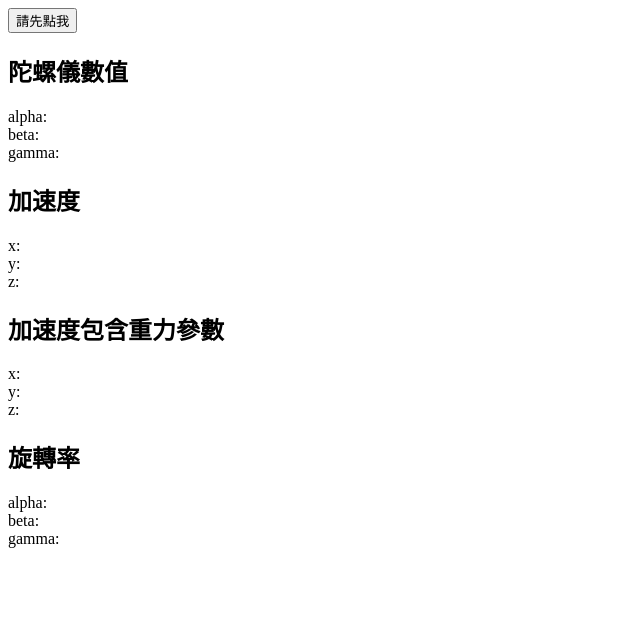
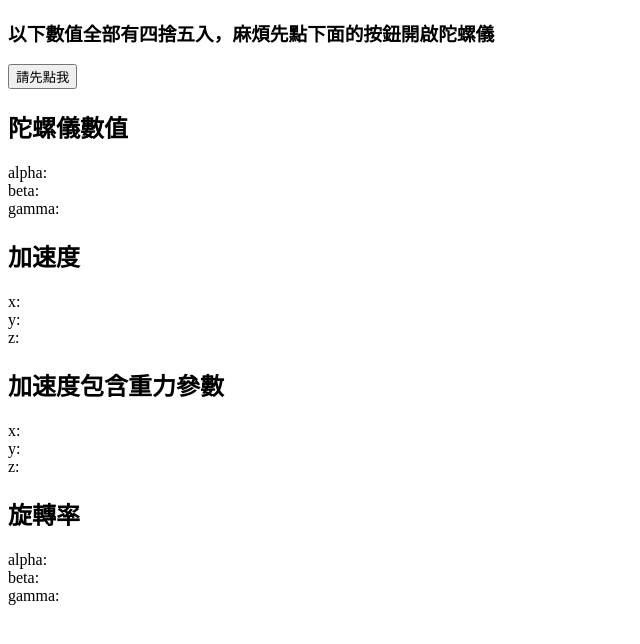
Before and after one commit to AngusWu0214/deviceorientation-test, a plain HTML site: page index.html in a window 1280 px wide. Shown: the whole page, without its empty margins (0-640 px from the left). Drawn offline with Linux system fonts and the light colour scheme.

Commit message:
feat: 新增 tips

```diff
--- a/index.html
+++ b/index.html
@@ -8,6 +8,7 @@
 </head>
 
 <body>
+    <h3>以下數值全部有四捨五入，麻煩先點下面的按鈕開啟陀螺儀</h3>
     <button id="btn">請先點我</button><br />
     <h2>陀螺儀數值</h2>
     alpha:<span id="alpha"></span><br />
```
